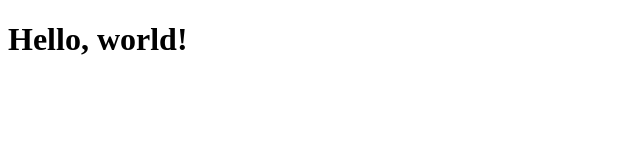
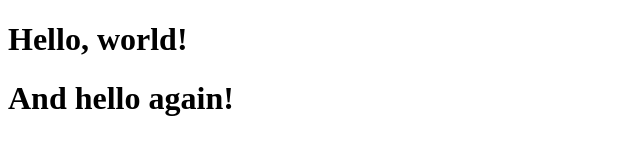
Before and after one commit to asebaq/cs50-courses, a plain HTML site: page web-development/hello.html in a window 1280 px wide. Shown: the whole page, without its empty margins (0-640 px from the left). Drawn offline with Linux system fonts and the light colour scheme.

Commit message:
Update hello.html

```diff
--- a/web-development/hello.html
+++ b/web-development/hello.html
@@ -8,5 +8,6 @@
 </head>
 <body>
     <h1>Hello, world!</h1>
+    <h1>And hello again!</h1>
 </body>
 </html>
```
